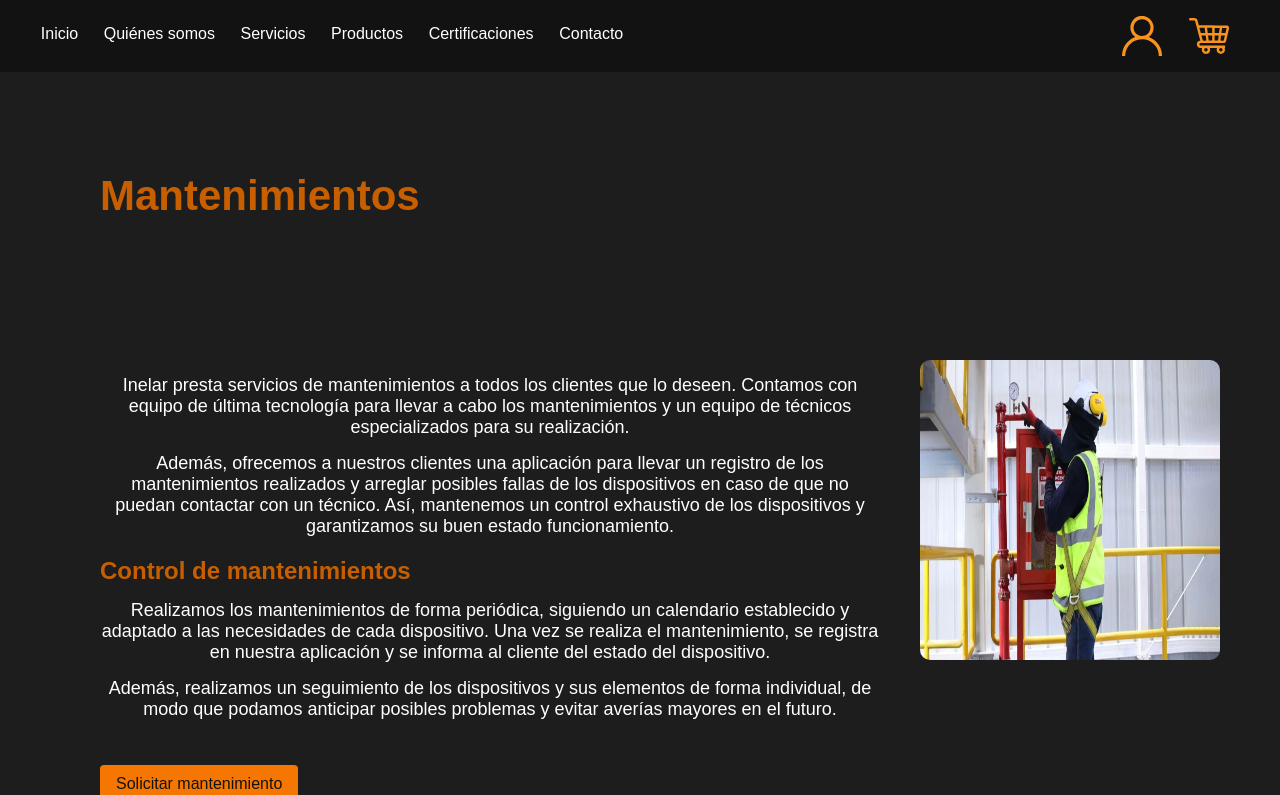
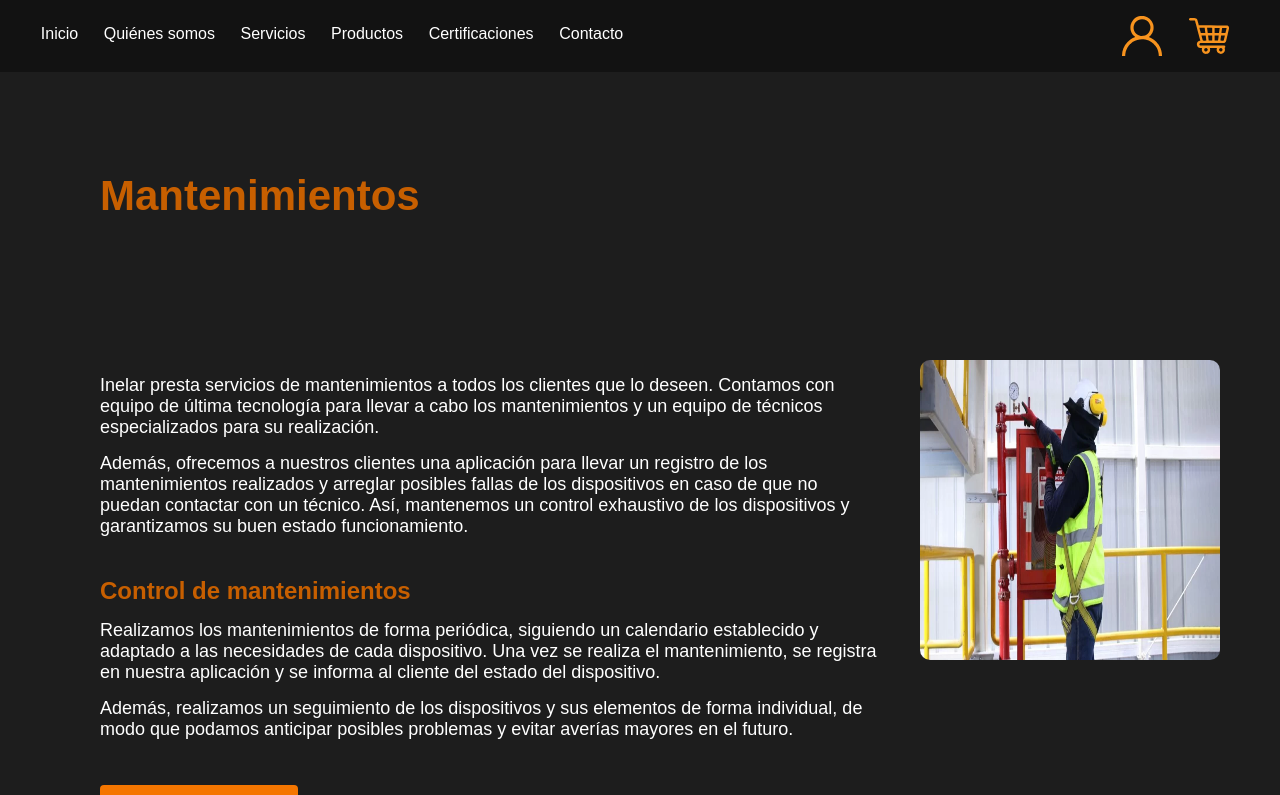
Before and after one commit to juancruzleone/InelarWeb, a Next.js app: page /Mantenimientos in a window 1280 px wide. Shown: the top 795 px of the page. Built offline with nearby package versions, Linux system fonts and the light colour scheme.

Commit message:
Se modifico el posicionamineto del contenido

```diff
--- a/src/styles/Home.module.css
+++ b/src/styles/Home.module.css
@@ -845,7 +845,7 @@
 .subtituloMantenimiento{
   font-family: "montserrat", sans-serif;
   margin-bottom: 5px;
-  margin-top: 20px;
+  margin-top: 40px;
   color: #C75F00;
 }
 
@@ -861,6 +861,12 @@
 
 .contenedorTextoServicio{
   padding: 40px;
+}
+
+.contenedorTextoServicio p{
+  display: flex;
+  justify-content: left;
+  text-align: left;
 }
 
 .tarjetaProducto {
@@ -1313,6 +1319,10 @@
 .contenedorPanelAdmin{
   margin-top: 80px;
   display: flex;
+}
+
+.navPanel{
+  margin-left: 10px;
 }
 
 .navPanel button{
@@ -1977,10 +1987,11 @@
 .tituloPanel{
   font-family: "montserrat", sans-serif;
   font-size: 42px;
-  margin-left: 25px;
+  margin-left: 40px;
   margin-top: 80px;
   font-weight: 600;
   color: #C75F00;
+  text-align: left;
 }
 
 .contenidoTarjetaProductoPanel{
@@ -1989,6 +2000,8 @@
 
 .contenidoTarjetaProductoPanel p{
   margin-top: 8px;
+  text-align: left;
+  font-size: 16px;
 }
 
 .contenidoTarjetaProductoPanel span{
@@ -2026,6 +2039,8 @@
 
 .contenidoTarjetaProductoPanelContacto p{
   margin-top: 8px;
+  text-align: left;
+  font-size: 16px;
 }
 
 .ModalPanelEditar {
```
